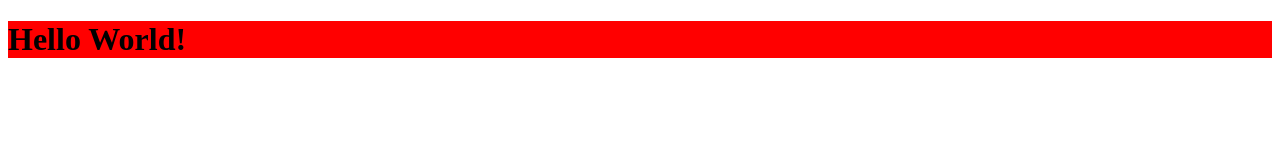
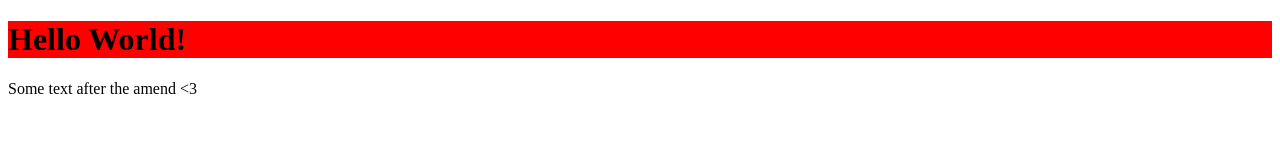
Before and after one commit to Ranshaw4/git-day-2, a plain HTML site: page index.html in a window 1280 px wide. Drawn offline with Linux system fonts and the light colour scheme.

Commit message:
Changed the text

```diff
--- a/index.html
+++ b/index.html
@@ -7,5 +7,8 @@
 </head>
 <body>
   <h1>Hello World!</h1>
+  <p>
+    Some text after the amend <3
+  </p>
 </body>
 </html>
```
